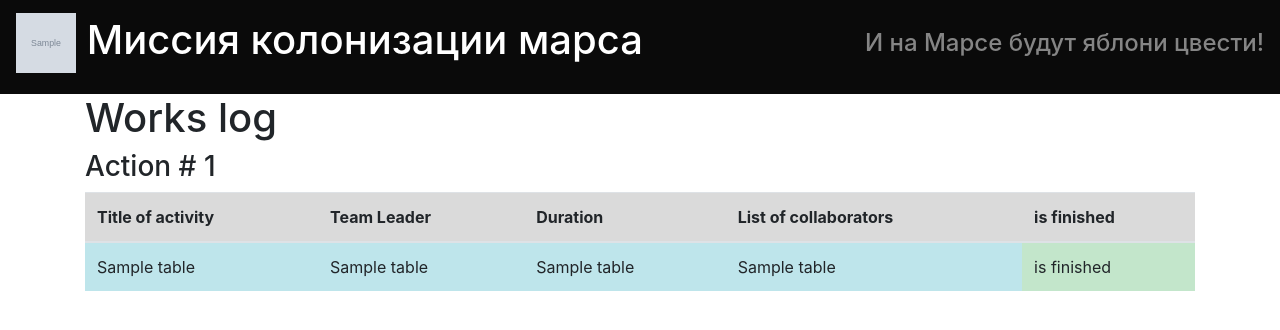
After one commit to Chuvirla1453/test, a Flask app: template templates/work_log.html in a window 1280 px wide. The commit adds this page. Shown: the top 330 px of the page. Run offline with Flask 2, Linux system fonts and the light colour scheme; the template is opened without the code that fills it: most values are stand-ins (such as "Sample title", 1, 10 or a date in 2020); grey boxes marked "Sample" are stand-in pictures; some libraries are stand-ins or nearby versions.

Commit message:
Журнал работ

```diff
--- a/get_lines.py
+++ b/get_lines.py
@@ -1,5 +1,6 @@
 from flask import Flask, render_template, url_for
 app = Flask(__name__)
+app.config['SECRET_KEY'] = 'ghjmvghjmnvghjmvnfgc'
 params = {}
 
 
--- a/main.py
+++ b/main.py
@@ -1,15 +1,17 @@
-from flask import Flask
+from flask import Flask, render_template, url_for
 from data import db_session, users, jobs
 import datetime
 
 app = Flask(__name__)
 app.config['SECRET_KEY'] = 'ghjmvghjmnvghjmvnfgc'
+
 USER = {'surname': [None], 'name': [None], 'age': [None],
         'position': [None], 'speciality': [None], 'address': [None],
         'email': [None]}
 JOB = {'team_leader': [None], 'job': [None], 'work_size': [None],
        'collaborators': [None], 'start_date': [None],
        'finish_date': [None], 'is_finished': [None]}
+params = {}
 
 
 def clear_user():
@@ -24,6 +26,22 @@ def clear_job():
     JOB = {'team_leader': None, 'job': None, 'work_size': None,
            'collaborators': None, 'start_date': None,
            'finish_date': None, 'is_finished': None}
+
+
+@app.route('/')
+def work_log():
+    global params
+    params["mars_image_url"] = url_for('static', filename='img/mars.jpg')
+    db_sess = db_session.create_session()
+
+    output = []
+    for job in db_sess.query(jobs.Jobs):
+        output.append([job.id, job.job, db_sess.query(users.User).filter(users.User.id == job.team_leader)[0].name +
+                       ' ' + db_sess.query(users.User).filter(users.User.id == job.team_leader)[0].surname,
+                       str(job.work_size) + ' hours', job.collaborators,
+                       job.is_finished])
+    params['table_data'] = output
+    return render_template('work_log.html', **params)
 
 
 def add_user(us):
@@ -57,23 +75,8 @@ def add_job(j):
 
 
 def main():
-    db_session.global_init("db/mars_explorer.db")
-    USER['surname'] = ['Scott', 'Daniel', 'Sanders', 'Rommel']
-    USER['name'] = ['Ridley', 'Jack', 'Teddy', 'Erwin']
-    USER['age'] = [21, 32, 45, 50]
-    USER['position'] = ['captain', 'flight engineer', 'flight controller', 'doctor']
-    USER['speciality'] = ['research engineer', 'flight engineer', 'programmer', 'radiation protection specialist']
-    USER['address'] = ['module_1', 'module_2', 'module_1', 'medical_module']
-    USER['email'] = ['scott_chief@mars.org', 'jack_daniel@mars.org', 'teddy_sanders@mars.org', 'desert_fox@mars.org']
-    add_user(USER)
-    JOB['team_leader'] = [1]
-    JOB['job'] = ['deployment of residential modules 1 and 2']
-    JOB['work_size'] = [15]
-    JOB['collaborators'] = ['2, 3, 4']
-    JOB['is_finished'] = [False]
-    JOB['start_date'] = [datetime.datetime.now()]
-    add_job(JOB)
-    # app.run()
+    db_session.global_init('db/mars_explorer.db')
+    app.run()
 
 
 if __name__ == '__main__':
--- a/templates/prof_list.html
+++ b/templates/prof_list.html
@@ -2,6 +2,11 @@
 <html lang="en">
 <head>
     <meta charset="UTF-8">
+    <meta name="viewport" content="width=device-width, initial-scale=1, shrink-to-fit=no">
+    <link rel="stylesheet"
+          href="https://stackpath.bootstrapcdn.com/bootstrap/4.4.1/css/bootstrap.min.css"
+          integrity="sha384-Vkoo8x4CGsO3+Hhxv8T/Q5PaXtkKtu6ug5TOeNV6gBiFeWPGFN9MuhOf23Q9Ifjh"
+          crossorigin="anonymous">
     <title>Список профессий</title>
 </head>
 <body>
--- /dev/null
+++ b/templates/work_log.html
@@ -0,0 +1,47 @@
+<!DOCTYPE html>
+<html lang="en">
+<head>
+    <meta charset="UTF-8">
+    <meta name="viewport" content="width=device-width, initial-scale=1, shrink-to-fit=no">
+    <link rel="stylesheet"
+          href="https://stackpath.bootstrapcdn.com/bootstrap/4.4.1/css/bootstrap.min.css"
+          integrity="sha384-Vkoo8x4CGsO3+Hhxv8T/Q5PaXtkKtu6ug5TOeNV6gBiFeWPGFN9MuhOf23Q9Ifjh"
+          crossorigin="anonymous">
+    <title>Work Log</title>
+</head>
+<body>
+    {% extends "base.html" %}
+
+    {% block content %}
+    <h1 style="text-allign:center">Works log</h1>
+    {% for i in table_data %}
+        <h3>Action # {{i[0]}}</h3>
+        <table class="table">
+          <thead>
+            <tr class="table-active">
+              <th>Title of activity</th>
+              <th>Team Leader</th>
+              <th>Duration</th>
+              <th>List of collaborators</th>
+              <th>is finished</th>
+            </tr>
+          </thead>
+            <tbody>
+            <tr>
+                <td class="table-info">{{i[1]}}</td>
+                <td class="table-info">{{i[2]}}</td>
+                <td class="table-info">{{i[3]}}</td>
+                <td class="table-info">{{i[4]}}</td>
+                {% if i[5] == 0 %}
+                    <td class="table-danger">is not finished</td>
+                {% else %}
+                    <td class="table-success">is finished</td>
+                {% endif %}
+            </tr>
+            </tbody>
+        </table>
+    {% endfor %}
+    {% endblock %}
+
+</body>
+</html>
```
Also changed, not shown: db/mars_explorer.db.
